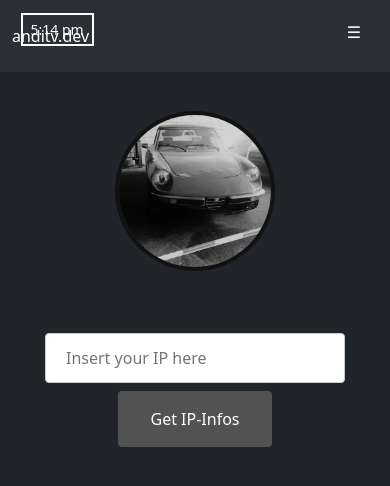
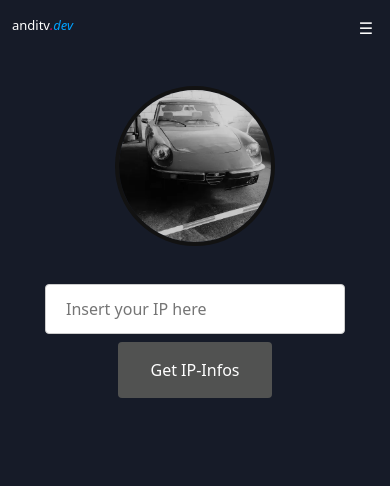
Before and after one commit to anditv21/anditv.dev, a React (Vite) app in the folder src-react/: page /sites/ipinfo in a window 390 px wide. Shown: the top 486 px of the page. Built offline with nearby package versions, Linux system fonts and the light colour scheme.

Commit message:
Visual changes and cleanup

```diff
--- a/src-react/package.json
+++ b/src-react/package.json
@@ -1,7 +1,7 @@
 {
   "name": "anditv.dev",
   "private": true,
-  "version": "1.3.0",
+  "version": "1.4.0",
   "type": "module",
   "scripts": {
     "dev": "vite",
--- a/src-react/src/app/userControler.js
+++ b/src-react/src/app/userControler.js
@@ -459,12 +459,3 @@ export function getISOLink(version, language) {
         '_blank',
     );
 }
-
-export function updateClock() {
-    const currentTime = new Date();
-    const clockElement = document.getElementById('clock');
-    clockElement.textContent = `${currentTime.getHours() % 12 || 12} : ${String(
-        currentTime.getMinutes(),
-    ).padStart(2, '0')} ${currentTime.getHours() >= 12 ? 'pm' : 'am'}`;
-    requestAnimationFrame(updateClock);
-}
--- a/src-react/src/assets/styles/main.css
+++ b/src-react/src/assets/styles/main.css
@@ -1,6 +1,6 @@
 :root {
-    --bg: rgba(33, 37, 41);
-    --bg-light: rgba(43, 48, 53);
+    --bg: rgba(22, 27, 40);
+    --nav: rgba(29, 35, 51);
 }
 
 /* Body and HTML styles */
@@ -28,45 +28,14 @@ h1 {
     max-height: 160px;
 }
 
-/* Clock styles */
-#clock {
-    color: #fff;
-    border: 2px solid #fff;
-    padding: 4px 8px;
-    text-align: center;
-    font-size: 14px;
-    position: fixed;
-    top: 1.5%;
-    left: 4%;
-    max-width: 120px;
-    box-sizing: border-box;
-    margin: 0 5px 3% 5px;
-}
-
-/* Media query for smaller screens */
-@media (max-width: 768px) {
-    #clock {
-        color: #fff;
-        border: 2px solid #fff;
-        padding: 4px 8px;
-        text-align: center;
-        font-size: 14px;
-        position: fixed;
-        top: 1.5%;
-        left: 4%;
-        max-width: 120px;
-        box-sizing: border-box;
-        margin: 0 5px 3% 5px;
-    }
-}
-
 /* Container styles */
 .me-container {
     margin-top: 10%;
 }
 
 /* Domain label styles */
-h1 i {
+h1 i,
+p i {
     color: #00a2ff;
 }
 
@@ -128,8 +97,8 @@ a {
 }
 
 .title {
+    font-size: medium;
     font-weight: normal;
-    font-size: medium;
     margin-bottom: 20px;
 }
 
@@ -323,52 +292,10 @@ a {
     display: inline-block;
 }
 
-.about-container
-{
+.about-container {
     margin-top: 3%;
 }
 
-
-.tooltip {
-    position: relative;
-    display: inline-block;
-    border-bottom: 1px dotted black;
-  }
-
-  .tooltip .tooltiptext {
-    visibility: hidden;
-    width: 120px;
-    background-color: black;
-    color: #fff;
-    text-align: center;
-    border-radius: 6px;
-    padding: 5px 0;
-    position: absolute;
-    z-index: 1;
-    bottom: 150%;
-    left: 50%;
-    margin-left: -60px;
-  }
-
-  .tooltip .tooltiptext::after {
-    content: "";
-    position: absolute;
-    top: 100%;
-    left: 50%;
-    margin-left: -5px;
-    border-width: 5px;
-    border-style: solid;
-    border-color: black transparent transparent transparent;
-  }
-
-  .tooltip:hover .tooltiptext {
-    visibility: visible;
-  }
-
-  .button-class {
-    background-color: rgba(43, 48, 53) !important;
-    border-radius: 50% !important;
-}
 
 input[type="text"] {
     width: 100%;
@@ -387,7 +314,6 @@ input[type="text"] {
     display: inline-block;
     border: 1px solid #ccc;
     border-radius: 4px;
-    box-sizing: border-box;
   }
 
   input[type=button], input[type=submit], input[type=reset] {
--- a/src-react/src/components/core/Header.jsx
+++ b/src-react/src/components/core/Header.jsx
@@ -46,87 +46,43 @@ const HeaderComponent = () => {
     };
 
     const hours = currentTime.getHours() % 12 || 12;
-    const minutes = String(currentTime.getMinutes()).padStart(2, "0");
-    const ampm = currentTime.getHours() >= 12 ? "pm" : "am";
+    const minutes = String(currentTime.getMinutes()).padStart(2, '0');
+    const ampm = currentTime.getHours() >= 12 ? 'pm' : 'am';
 
     return (
 <div className="container">
     <header className="d-flex justify-content-between align-items-center py-3">
         <div>
-                    <Link
-                        to="/"
-                        className={`navbar-brand ${
-                            isMobileMenuOpen ? 'd-none' : ''
-                        }`}
-                    >
-                        anditv.dev
+            <Link to="/" className={`navbar-brand ${isMobileMenuOpen ? 'd-none' : ''}`}>
+                <p className="title">anditv<i className="dot">.</i><i>dev</i></p>
             </Link>
-                    <span id="clock">{`${hours}:${minutes} ${ampm}`}</span>
         </div>
-
-                <div className="d-lg-none">
-                    <button
-                        className={`navbar-toggler ${
-                            isMobileMenuOpen ? 'collapsed' : ''
-                        }`}
-                        type="button"
-                        onClick={toggleMobileMenu}
-                        style={{
-                            borderRadius: '50%', // Make the button round
-                            backgroundColor: 'transparent', // Remove background color
-                            border: 'none', // Remove border
-                            color: '#fff', // Set icon color to white
-                            padding: '8px 12px',
-                        }}
-                    >
-                        <span className="navbar-toggler-icon">
-                            {}
-                            &#9776;
-                        </span>
-                    </button>
-                </div>
-
-                <div
-                    className={`d-none d-lg-block ${
-                        isMobileMenuOpen ? 'd-none' : ''
-                    }`}
-                >
-                    <ul className="nav nav-pills justify-content-center">
+        <div className="nav-container">
+            {/* Navbar Links for Larger Screens */}
+            <div className={`d-none d-lg-block ${isMobileMenuOpen ? 'd-none' : ''}`}>
+                <ul className="nav nav-pills">
                     {tabsData.map((tab) => (
                         <li className="nav-item" key={tab.id}>
-                                <Link
-                                    to={tab.link}
-                                    className={
-                                        location.pathname === tab.link
-                                            ? 'nav-link active'
-                                            : 'nav-link nav-link-new'
-                                    }
-                                    onClick={() => handleClick(tab.link)}
-                                >
+                            <Link to={tab.link} className={location.pathname === tab.link ? 'nav-link active' : 'nav-link nav-link-new'} onClick={() => handleClick(tab.link)}>
                                 {tab.title}
                             </Link>
                         </li>
                     ))}
                 </ul>
             </div>
-
-                <div
-                    className={`collapse navbar-collapse ${
-                        isMobileMenuOpen ? 'show' : ''
-                    }`}
-                >
+        </div>
+        {/* Toggle Button for Mobile */}
+        <div className="d-lg-none">
+            <button className={`navbar-toggler ${isMobileMenuOpen ? 'collapsed' : ''}`} type="button" onClick={toggleMobileMenu} style={{ /* styles */ }}>
+                <span className="navbar-toggler-icon">&#9776;</span>
+            </button>
+        </div>
+        {/* Mobile Navbar Links */}
+        <div className={`collapse navbar-collapse ${isMobileMenuOpen ? 'show' : ''}`}>
             <ul className="navbar-nav d-lg-none">
                 {tabsData.map((tab) => (
                     <li className="nav-item" key={tab.id}>
-                                <Link
-                                    to={tab.link}
-                                    className={
-                                        location.pathname === tab.link
-                                            ? 'nav-link active'
-                                            : 'nav-link nav-link-new'
-                                    }
-                                    onClick={() => handleClick(tab.link)}
-                                >
+                        <Link to={tab.link} className={location.pathname === tab.link ? 'nav-link active' : 'nav-link nav-link-new'} onClick={() => handleClick(tab.link)}>
                             {tab.title}
                         </Link>
                     </li>
@@ -135,6 +91,7 @@ const HeaderComponent = () => {
         </div>
     </header>
 </div>
+
     );
 };
 
--- a/src-react/src/components/sites/ipinfo/InfoComponent.jsx
+++ b/src-react/src/components/sites/ipinfo/InfoComponent.jsx
@@ -1,7 +1,7 @@
 import React, { useState } from 'react';
 import { getIpInfo } from '../../../app/userControler';
 import Avatar from '../../../assets/images/avatar.webp';
-import IpIformationComponent from '../../util/ipInformations';
+import IpInformationComponent from '../../util/ipInformations';
 import '../../../assets/styles/main.css';
 
 export default function IpInfoComponent() {
@@ -23,14 +23,17 @@ export default function IpInfoComponent() {
     };
 
     return (
-        <>
-            <center>
-                <div className="me-container">
-                    <a href="https://anditv.dev/" aria-label="main site">
-                        <img className="avatar" src={Avatar} alt="avatar" />
-                    </a>
-                </div>
-                <br />
+        <center>
+            <br />
+            <div className="content-center">
+                <a
+                    href="https://github.com/anditv21/anditv.dev"
+                    target="_blank"
+                    aria-label="GitHub Link"
+                    rel="noreferrer"
+                >
+                    <img className="avatar" src={Avatar} alt="avatar" />
+                </a>
                 <form onSubmit={handleSubmit}>
                     <input
                         autoComplete="off"
@@ -47,11 +50,11 @@ export default function IpInfoComponent() {
                     </button>
                 </form>
                 <br />
-            </center>
 
-            {ipInformations && (
-                <IpIformationComponent ipInformations={ipInformations} />
-            )}
-        </>
+                {ipInformations && (
+                    <IpInformationComponent ipInformations={ipInformations} />
+                )}
+            </div>
+        </center>
     );
 }
--- a/src-react/src/components/sites/office-iso/OfficeIsoComponent.jsx
+++ b/src-react/src/components/sites/office-iso/OfficeIsoComponent.jsx
@@ -22,29 +22,67 @@ const OfficeIsoComponent = () => {
     return (
         <div>
             <center>
+                <br />
+                <div className="content-center">
                     <h2>Office ISO Download</h2>
                     <form onSubmit={handleSubmit}>
                         <div>
-          <b>Select Office Version:</b><br/>
-          <select id="version" value={version} onChange={(e) => setVersion(e.target.value)}>
-          <option value="not-selected">Select an Office version</option>
-          <option value="HomeStudent2019Retail">Office 2019 Home & Student</option>
-                <option value="HomeBusiness2019Retail">Office 2019 Home & Business</option>
-                <option value="Professional2019Retail">Office 2019 Professional</option>
-                <option value="ProPlus2019Retail">Office 2019 Professional Plus</option>
-                <option value="ProjectStd2019Retail">Project 2019 Standard</option>
-                <option value="ProjectPro2019Retail">Project 2019 Professional</option>
-                <option value="VisioStd2019Retail">Visio 2019 Standard</option>
-                <option value="VisioPro2019Retail">Visio 2019 Professional</option>
-                <option value="O365HomePremRetail">Office 365 Home Premium</option>
-                <option value="O365BusinessRetail">Office 365 Business</option>
-                <option value="O365ProPlusRetail">Office 365 Professional Plus</option>
+                            <b>Select Office Version:</b>
+                            <br />
+                            <select
+                                id="version"
+                                value={version}
+                                onChange={(e) => setVersion(e.target.value)}
+                            >
+                                <option value="not-selected">
+                                    Select an Office version
+                                </option>
+                                <option value="HomeStudent2019Retail">
+                                    Office 2019 Home & Student
+                                </option>
+                                <option value="HomeBusiness2019Retail">
+                                    Office 2019 Home & Business
+                                </option>
+                                <option value="Professional2019Retail">
+                                    Office 2019 Professional
+                                </option>
+                                <option value="ProPlus2019Retail">
+                                    Office 2019 Professional Plus
+                                </option>
+                                <option value="ProjectStd2019Retail">
+                                    Project 2019 Standard
+                                </option>
+                                <option value="ProjectPro2019Retail">
+                                    Project 2019 Professional
+                                </option>
+                                <option value="VisioStd2019Retail">
+                                    Visio 2019 Standard
+                                </option>
+                                <option value="VisioPro2019Retail">
+                                    Visio 2019 Professional
+                                </option>
+                                <option value="O365HomePremRetail">
+                                    Office 365 Home Premium
+                                </option>
+                                <option value="O365BusinessRetail">
+                                    Office 365 Business
+                                </option>
+                                <option value="O365ProPlusRetail">
+                                    Office 365 Professional Plus
+                                </option>
                             </select>
                         </div>
                         <div>
-        <b>Select Office Langauge:</b><br/>
-          <select id="language" value={language} onChange={(e) => setLanguage(e.target.value)}>
-          <option value="not-selected">Select an Office language.</option>
+                            <b>Select Office Langauge:</b>
+                            <br />
+                            <select
+                                id="language"
+                                value={language}
+                                onChange={(e) => setLanguage(e.target.value)}
+                            >
+                                <option value="not-selected">
+                                    Select an Office language.
+                                </option>
                                 <option value="en-US">English</option>
                                 <option value="de-DE">German</option>
                                 <option value="es-ES">Spanish (Spain)</option>
@@ -52,13 +90,16 @@ const OfficeIsoComponent = () => {
                                 <option value="it-IT">Italian</option>
                                 <option value="nl-NL">Dutch</option>
                                 <option value="pl-PL">Polish</option>
-          <option value="pt-PT">Portuguese (Portugal)</option>
+                                <option value="pt-PT">
+                                    Portuguese (Portugal)
+                                </option>
                                 <option value="ro-RO">Romanian</option>
                                 <option value="tr-TR">Turkish</option>
                             </select>
                         </div>
                         <input type="submit"></input>
                     </form>
+                </div>
             </center>
         </div>
     );
--- a/src-react/src/components/sites/webhookdeleter/WebhookComponent.jsx
+++ b/src-react/src/components/sites/webhookdeleter/WebhookComponent.jsx
@@ -2,8 +2,6 @@ import React, { useState } from 'react';
 import { deleteWebhook } from '../../../app/userControler';
 import Avatar from '../../../assets/images/avatar.webp';
 import '../../../assets/styles/main.css';
-
-
 
 export default function WebhookComponent() {
     const [webhook, setWebhook] = useState('');
@@ -35,11 +33,16 @@ export default function WebhookComponent() {
                 type="text/javascript"
             ></script>
             <center>
-                <div className="me-container">
-                    <a href="https://anditv.dev/" aria-label="main site">
+                <br />
+                <div className="content-center">
+                    <a
+                        href="https://github.com/anditv21/anditv.dev"
+                        target="_blank"
+                        aria-label="GitHub Link"
+                        rel="noreferrer"
+                    >
                         <img className="avatar" src={Avatar} alt="avatar" />
                     </a>
-                </div>
                     <br />
                     <form onSubmit={handleSubmit}>
                         <input
@@ -60,7 +63,10 @@ export default function WebhookComponent() {
                     {message && (
                         <p
                             style={{
-                            color: message.type === 'success' ? 'green' : 'red',
+                                color:
+                                    message.type === 'success'
+                                        ? 'green'
+                                        : 'red',
                             }}
                         >
                             {message.content}
@@ -69,7 +75,10 @@ export default function WebhookComponent() {
                     <p style={{ color: 'white' }}>
                         What is a{' '}
                         <a
-                        style={{ color: 'aqua', textDecoration: 'underline' }}
+                            style={{
+                                color: 'aqua',
+                                textDecoration: 'underline',
+                            }}
                             href="https://support.discord.com/hc/en-us/articles/228383668-Intro-to-Webhooks"
                             target="_blank"
                             rel="noopener noreferrer"
@@ -78,6 +87,7 @@ export default function WebhookComponent() {
                         </a>
                     </p>
                     <br />
+                </div>
             </center>
         </>
     );
```
Also changed, not shown: src-react/src/components/core/Audio.jsx (line endings or trailing spaces), 1 other file (tests, documents, lock files or other folders). Lines whose indentation alone changed are shown as unchanged.
